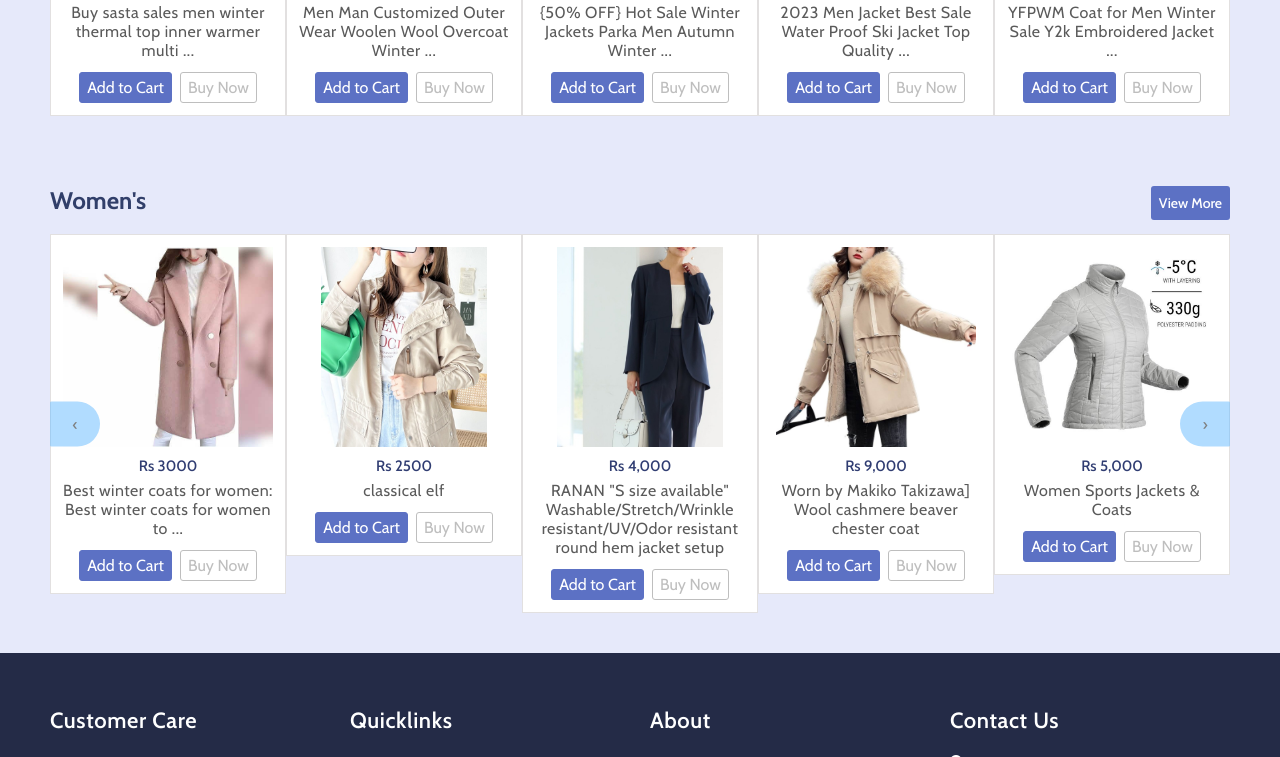
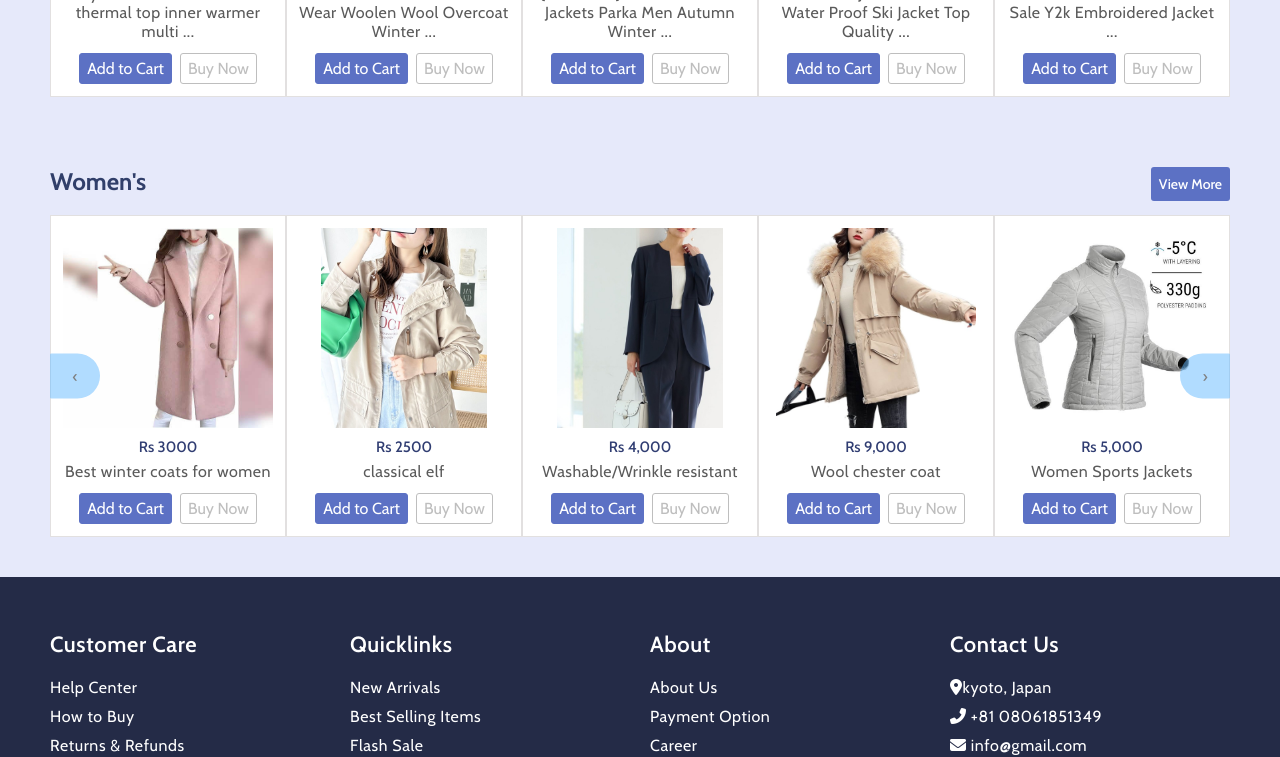
Before and after one commit to bdrba/ecom-store, a plain HTML site: page index.html in a window 1280 px wide. Shown: the part 1551-2308 px from the top of the page. Drawn offline with nearby package versions, Linux system fonts and the light colour scheme.

Commit message:
Add files via upload
Third commit

```diff
--- a/index.html
+++ b/index.html
@@ -333,7 +333,7 @@
                         </div>
 
                         <div class="ta-productdetails">
-                            <div class="ta-titleof-product">Yellowstone Cowboy Sweater – J.M. Capriola</div>
+                            <div class="ta-titleof-product">Cowboy Sweater </div>
                         </div>
 
                         <div class="ta-cart-wishlist">
@@ -726,7 +726,7 @@
                         </div>
 
                         <div class="ta-productdetails">
-                            <div class="ta-titleof-product">Best winter coats for women: Best winter coats for women to ...</div>
+                            <div class="ta-titleof-product">Best winter coats for women</div>
                         </div>
 
                         <div class="ta-cart-wishlist">
@@ -770,8 +770,7 @@
                         </div>
 
                         <div class="ta-productdetails">
-                            <div class="ta-titleof-product">RANAN
-                                "S size available" Washable/Stretch/Wrinkle resistant/UV/Odor resistant round hem jacket setup</div>
+                            <div class="ta-titleof-product">Washable/Wrinkle resistant</div>
                         </div>
 
                         <div class="ta-cart-wishlist">
@@ -793,7 +792,7 @@
                         </div>
 
                         <div class="ta-productdetails">
-                            <div class="ta-titleof-product">Worn by Makiko Takizawa] Wool cashmere beaver chester coat</div>
+                            <div class="ta-titleof-product">Wool chester coat</div>
                         </div>
 
                         <div class="ta-cart-wishlist">
@@ -815,7 +814,7 @@
                         </div>
 
                         <div class="ta-productdetails">
-                            <div class="ta-titleof-product">Women Sports Jackets & Coats</div>
+                            <div class="ta-titleof-product">Women Sports Jackets</div>
                         </div>
 
                         <div class="ta-cart-wishlist">
```
